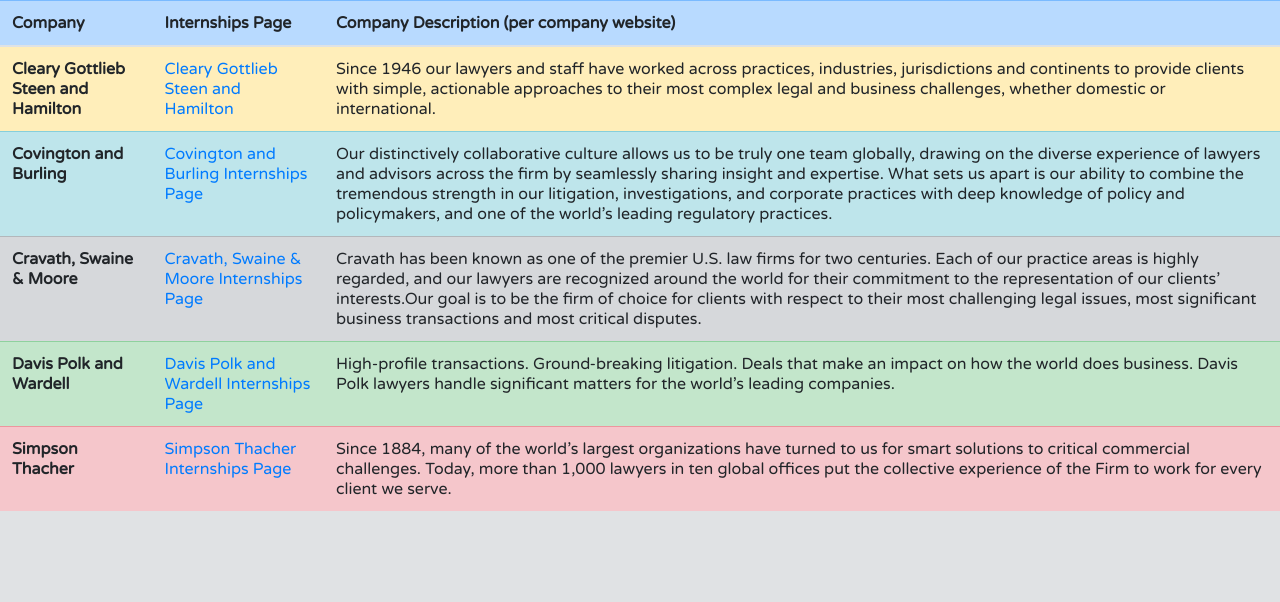
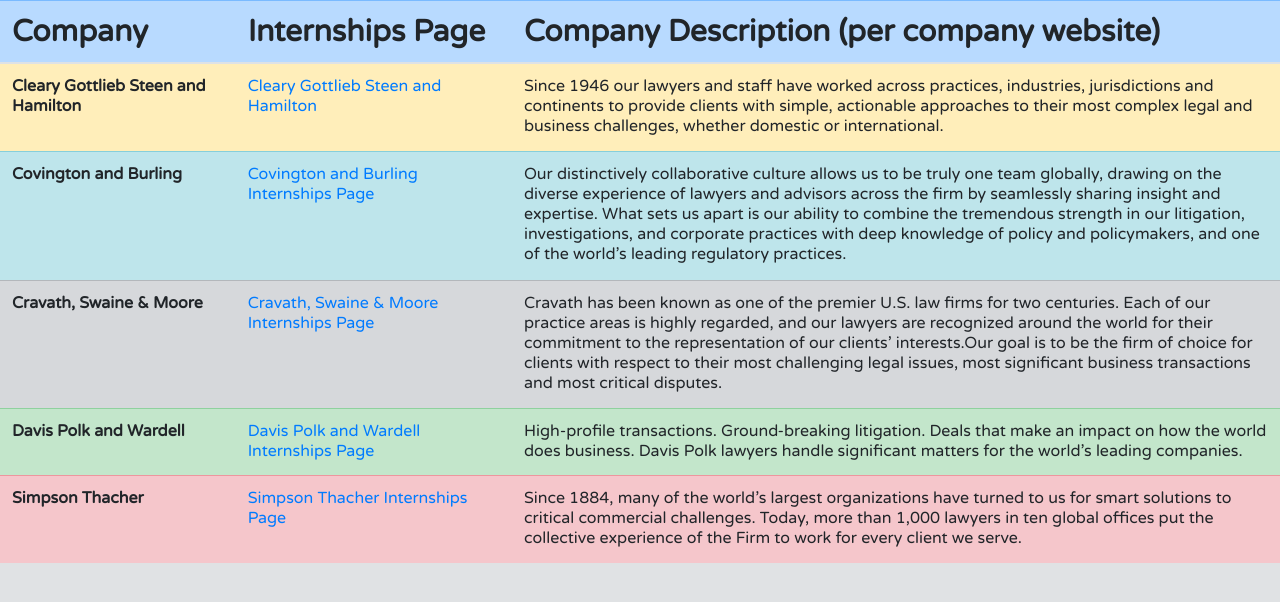
Before and after one commit to janenfkhan/studentplanner, a Flask app: page /internship_results/law in a window 1280 px wide. Shown: the top 602 px of the page. Run offline with Flask 2, Linux system fonts and the light colour scheme; some libraries are stand-ins or nearby versions; some web fonts are replaced.

Commit message:
merged with internship finder

```diff
--- a/app.py
+++ b/app.py
@@ -60,7 +60,6 @@
 @app.route('/schedule')
 @login_required
 def schedule():
-
     name = dict(session)['profile']['name']
     return render_template('schedule.html', name = name, time=datetime.now())
 
--- a/static/css/style.css
+++ b/static/css/style.css
@@ -1,4 +1,3 @@
-
 
 body{
     background-color : #e0e2e4;
@@ -72,3 +71,22 @@
 .carousel-caption {
     color: #333333;
 }
+
+tr {
+    width: 100%;
+}
+table {
+    height: 50px;
+    display: -moz-groupbox;
+    /* font-size: 20px; */
+}
+tbody {
+    overflow-y: scroll;
+    height: 500px;
+}
+#headers {
+    font-size: 30px;
+}
+#description {
+    width: 60%;
+}
```
